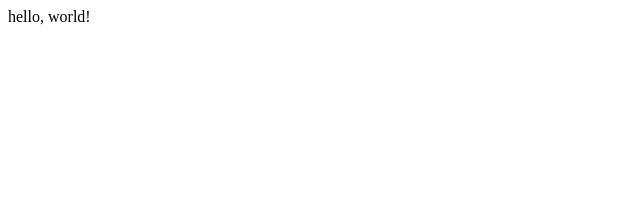
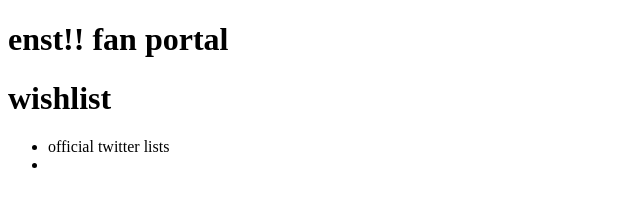
Before and after one commit to djrenot/all-ens, a plain HTML site: page index.html in a window 1280 px wide. Shown: the whole page, without its empty margins (0-640 px from the left). Drawn offline with Linux system fonts and the light colour scheme.

Commit message:
Updated front page

```diff
--- a/app.js
+++ b/app.js
@@ -12,3 +12,9 @@ const server = http.createServer((req, res) => {
 server.listen(port, hostname, () => {
   console.log(`Server running at http://${hostname}:${port}/`);
 });
+
+function latest_update() {
+  let updated = document.lastModified;
+  var footer_updated = document.getElementById('updated');
+  return footer_updated.insertAdjacentHTML('afterbegin',updated);
+}
--- a/index.html
+++ b/index.html
@@ -7,6 +7,15 @@
   <title>top page</title>
 </head>
 <body>
-  hello, world!
+  <header>
+    <h1>enst!! fan portal</h1>
+  </header>
+  <main>
+    <h1>wishlist</h1>
+    <ul>
+      <li>official twitter lists</li>
+      <li></li>
+    </ul>
+  </main>
 </body>
 </html>
```
